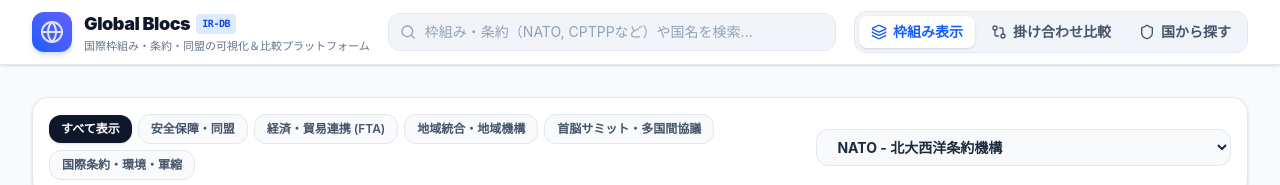
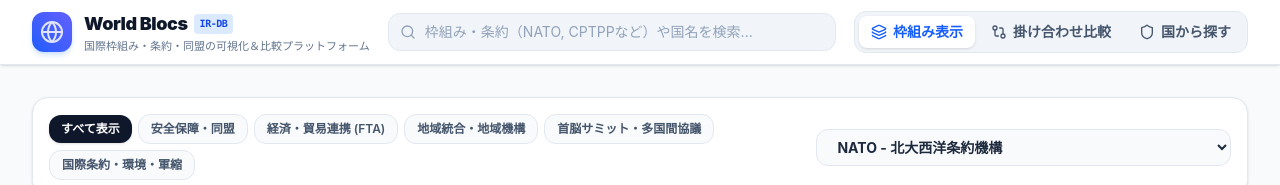
Before and after one commit to m03k0103/world-blocs, a React (Vite) app: page / in a window 1280 px wide. Shown: the top 185 px of the page. Built offline with nearby package versions, Linux system fonts and the light colour scheme.

Commit message:
chore: align project name to world-blocs

```diff
--- a/index.html
+++ b/index.html
@@ -3,7 +3,7 @@
   <head>
     <meta charset="UTF-8" />
     <meta name="viewport" content="width=device-width, initial-scale=1.0" />
-    <title>Global Blocs | 国際関係・同盟・条約データベース</title>
+    <title>World Blocs | 国際関係・同盟・条約データベース</title>
     <meta name="description" content="G7, NATO, EU, AUKUS, CPTPP, RCEP, パリ協定などの国際的枠組み・条約の加盟国・締結国を地図とタイムラインでインタラクティブに可視化・比較探索できるWebツール" />
   </head>
   <body>
--- a/package.json
+++ b/package.json
@@ -1,5 +1,5 @@
 {
-  "name": "global-blocs",
+  "name": "world-blocs",
   "private": true,
   "version": "0.0.0",
   "type": "module",
--- a/src/components/Navbar.tsx
+++ b/src/components/Navbar.tsx
@@ -53,7 +53,7 @@
             </div>
             <div>
               <h1 className="text-base sm:text-lg font-black tracking-tight text-slate-900 dark:text-white flex items-center gap-1.5">
-                Global Blocs
+                World Blocs
                 <span className="text-[10px] font-mono px-1.5 py-0.5 rounded bg-blue-100 dark:bg-blue-900/60 text-blue-700 dark:text-blue-300 font-semibold">
                   IR-DB
                 </span>
```
Also changed, not shown: 3 other files (tests, documents, lock files or other folders).
